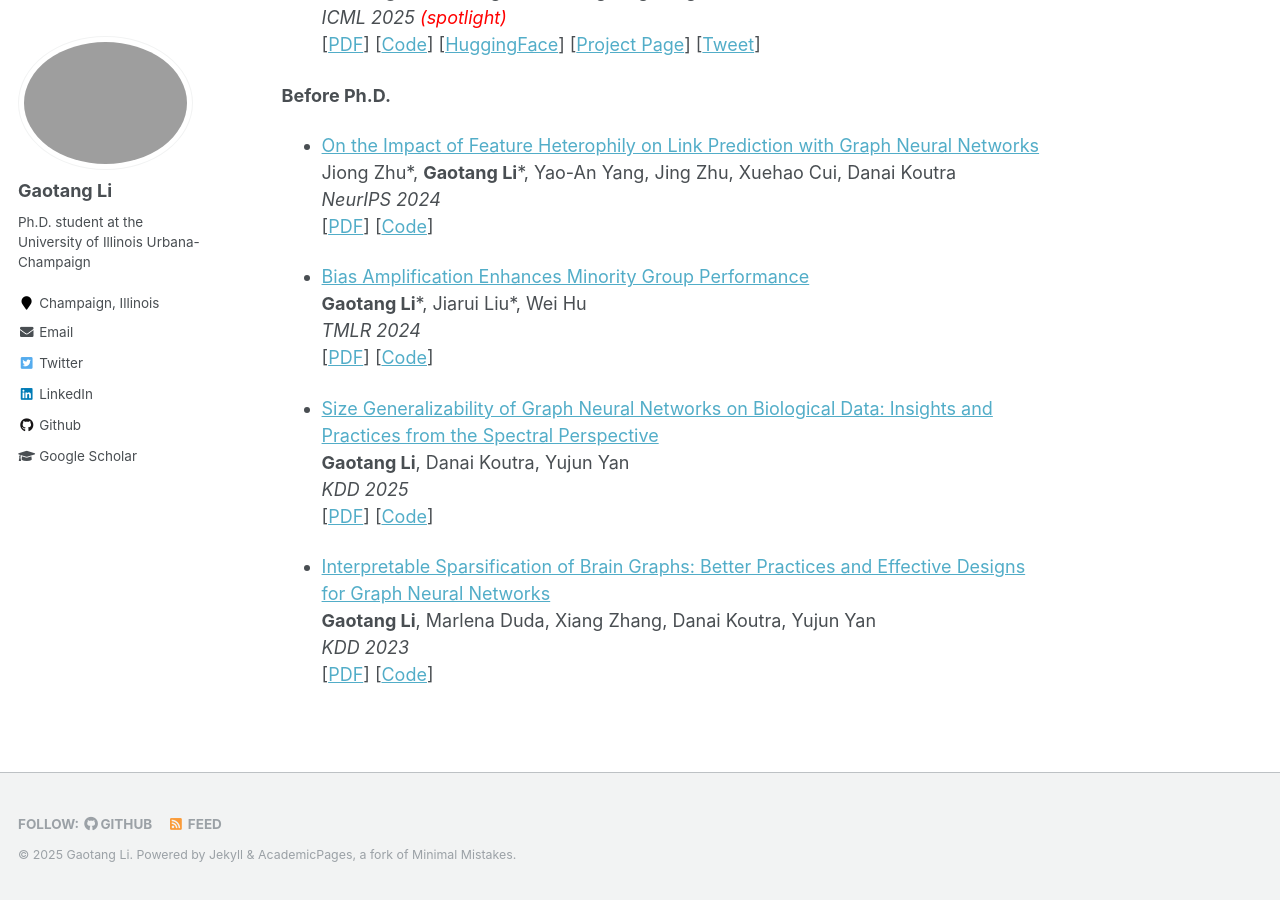
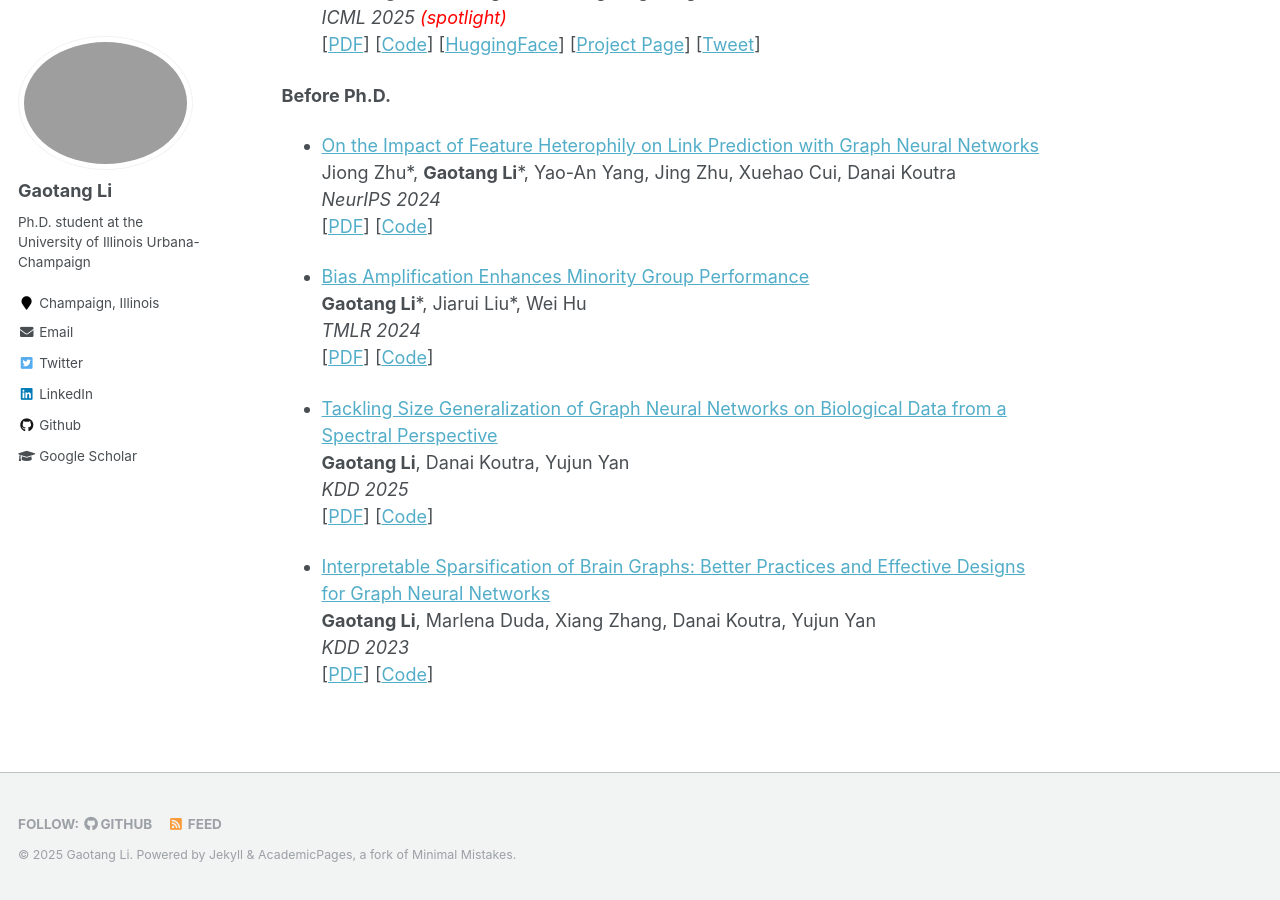
Before and after one commit to GaotangLi/GaotangLi.github.io, a Jekyll site: the page built from _pages/about.md, in a window 1280 px wide and 900 px high, scrolled down 1317 px. Built offline with Jekyll 4.4.1, drawn with Linux system fonts in a browser that asks for light colours.

Commit message:
update name

```diff
--- a/_pages/about.md
+++ b/_pages/about.md
@@ -73,7 +73,7 @@ Jiong Zhu\*, **Gaotang Li**\*, Yao-An Yang, Jing Zhu, Xuehao Cui, Danai Koutra<b
 *TMLR 2024*<br>
 [[PDF](https://arxiv.org/abs/2309.06717)] [[Code](https://github.com/GaotangLi/BAM)]<br>
 
-* [Size Generalizability of Graph Neural Networks on Biological Data: Insights and Practices from the Spectral Perspective](https://arxiv.org/abs/2305.15611)<br>
+* [Tackling Size Generalization of Graph Neural Networks on Biological Data from a Spectral Perspective](https://arxiv.org/abs/2305.15611)<br>
 **Gaotang Li**, Danai Koutra, Yujun Yan<br>
 *KDD 2025*<br>
 [[PDF](https://arxiv.org/abs/2305.15611)] [[Code](https://gaotangli.github.io/)]<br>
```
